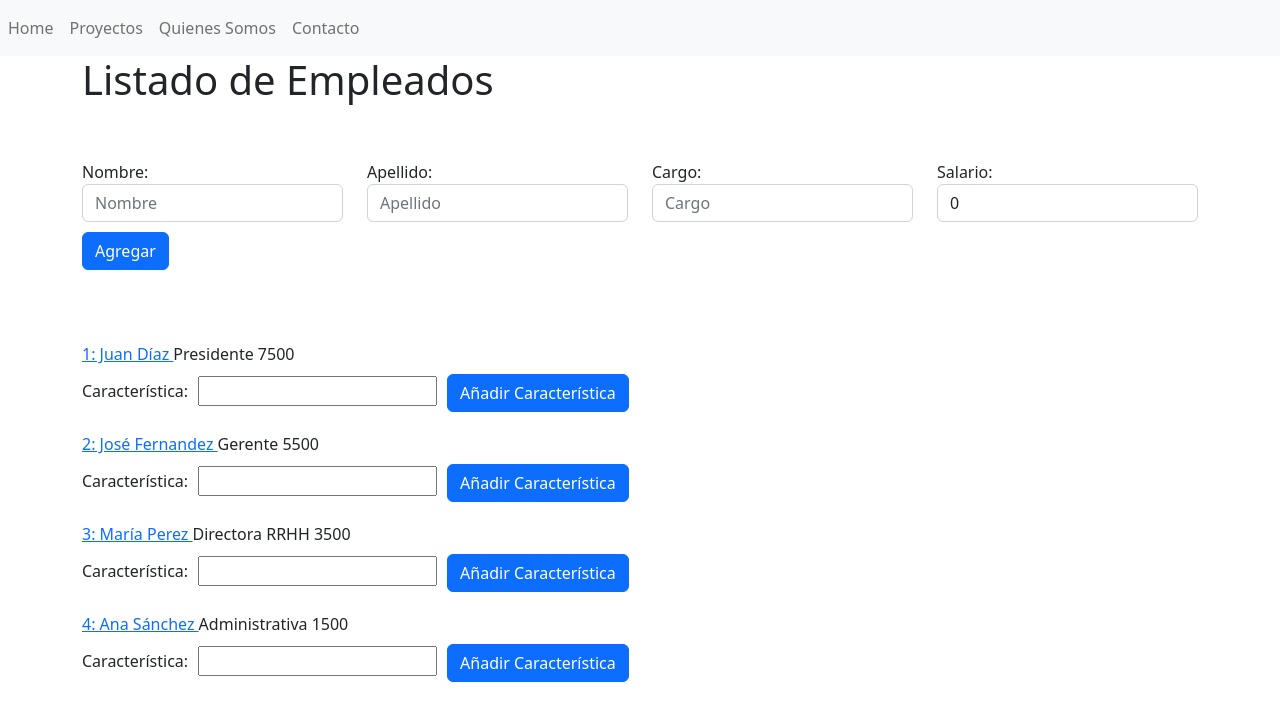
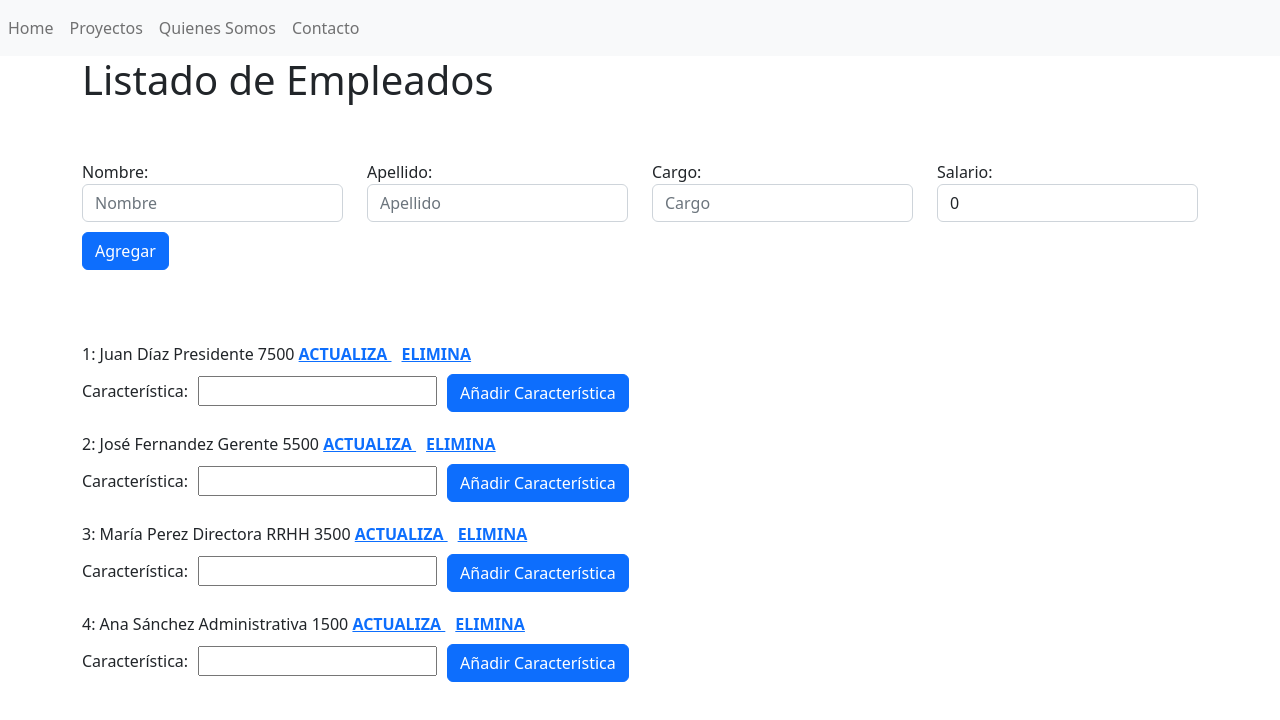
Before and after one commit to ivanroscuenca/appEmpleados, an Angular app: page / in a window 1280 px wide. Shown: the top 720 px of the page. Built offline with nearby package versions, Linux system fonts and the light colour scheme.

Commit message:
video 31 query params

```diff
--- a/src/app/actualiza-component/actualiza-component.component.html
+++ b/src/app/actualiza-component/actualiza-component.component.html
@@ -23,9 +23,9 @@
     </div>
 
     <div class="col">
-        <button type="submit" id="button" class="btn btn-primary mt-2" (click)="actualizaEmpleado()">Actualizar</button>
+        <button type="submit" id="button" class="btn btn-primary mt-2" (click)="actualizaEmpleado()">Acción</button>
 
-        <button type="submit" id="button" class="btn btn-danger mt-2" (click)="eliminaEmpleado()">Eliminar</button>
+       <!-- <button type="submit" id="button" class="btn btn-danger mt-2" (click)="eliminaEmpleado()">Eliminar</button> -->
     </div>
 
 </form>
--- a/src/app/actualiza-component/actualiza-component.component.ts
+++ b/src/app/actualiza-component/actualiza-component.component.ts
@@ -12,24 +12,24 @@ import { ServicioEmpleadosService } from '../servicio-empleados.service';
 export class ActualizaComponentComponent implements OnInit {
   indice: number;
 
-  constructor(private router:Router, private route:ActivatedRoute, private miServicio: ServicioEmpleadosService, private empleadosService: EmpleadosService){
+  constructor(private router: Router, private route: ActivatedRoute, private miServicio: ServicioEmpleadosService, private empleadosService: EmpleadosService) {
 
   }
+  accion: number;
+
   ngOnInit(): void {
+    this.accion = parseInt(this.route.snapshot.queryParams['accion']);
     this.empleados = this.empleadosService.empleados;
-this.indice= this.route.snapshot.params['id'];
-let empleado:Empleado = this.empleadosService.encontrarEmpleado(this.indice);
+    this.indice = this.route.snapshot.params['id'];
+    let empleado: Empleado = this.empleadosService.encontrarEmpleado(this.indice);
     this.cuadroNombre = empleado.nombre;
-    this.cuadroApellido=empleado.apellido;
-    this.cuadroCargo= empleado.cargo;
-    this.cuadroSalario= empleado.salario;
-
-
-
+    this.cuadroApellido = empleado.apellido;
+    this.cuadroCargo = empleado.cargo;
+    this.cuadroSalario = empleado.salario;
 
   }
 
-    volverHome(){
+  volverHome() {
 
     this.router.navigate([""]);
 
@@ -40,7 +40,7 @@ let empleado:Empleado = this.empleadosService.encontrarEmpleado(this.indice);
   cuadroApellido: string = "";
   cuadroCargo: string = "";
   cuadroSalario: number = 0;
-
+  /*
     actualizaEmpleado() {
 
       //creamos una variable y guardamos datos
@@ -52,15 +52,32 @@ let empleado:Empleado = this.empleadosService.encontrarEmpleado(this.indice);
       //llamamos al servicio
       this.empleadosService.actualizarEmpleado(this.indice,miEmpleado);
 
-      this.router.navigate([""]);
+      this.router.navigate(['']);
 
     }
 
     eliminaEmpleado(){
       this.empleadosService.eliminarEmpleado(this.indice);
 
-      this.router.navigate([""]);
+      this.router.navigate(['']);
+    }
+*/
+  actualizaEmpleado() {
+
+    if (this.accion == 1) {
+      let miEmpleado = new Empleado(this.cuadroNombre, this.cuadroApellido, this.cuadroCargo, this.cuadroSalario);
+
+      this.empleadosService.actualizarEmpleado(this.indice, miEmpleado);
+
+      this.router.navigate(['']);
+    } else {
+      this.empleadosService.eliminarEmpleado(this.indice);
+
+      this.router.navigate(['']);
     }
 
 
+
   }
+
+}
--- a/src/app/empleado-hijo-c/empleado-hijo-c.component.css
+++ b/src/app/empleado-hijo-c/empleado-hijo-c.component.css
@@ -0,0 +1,7 @@
+#a1{
+    margin-right: 10px;
+    font-weight: bold;
+}
+#a2{
+    font-weight: bold;
+}
--- a/src/app/empleado-hijo-c/empleado-hijo-c.component.html
+++ b/src/app/empleado-hijo-c/empleado-hijo-c.component.html
@@ -2,10 +2,15 @@
   <div class="row">
     <div class="column">
       <div>
-        <a [routerLink]="['/actualiza',indice]">
-        {{indice+1}}: {{empleadoDeLista.nombre}} {{empleadoDeLista.apellido}} </a> {{empleadoDeLista.cargo}}
+        {{indice+1}}: {{empleadoDeLista.nombre}} {{empleadoDeLista.apellido}} {{empleadoDeLista.cargo}}
         {{empleadoDeLista.salario}}
 
+        <a [routerLink]="['/actualiza',indice]" [queryParams]="{accion:'1'}" id="a1">
+          ACTUALIZA
+        </a>
+        <a [routerLink]="['/actualiza',indice]" [queryParams]="{accion:'2'}" id="a2">
+          ELIMINA
+        </a>
       </div>
 
       <app-caracteristicas-empleado-c
```
Lines whose indentation alone changed are shown as unchanged.
